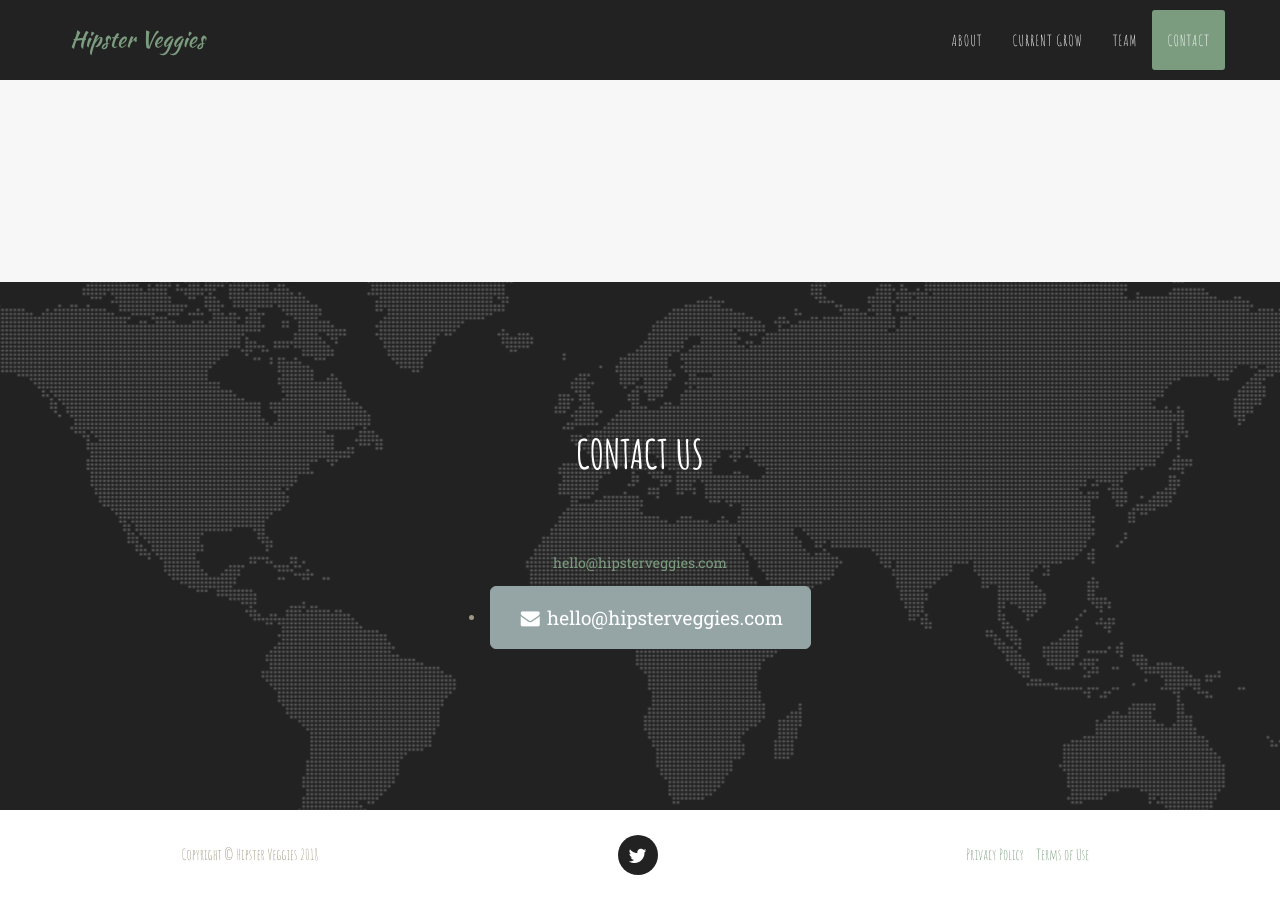
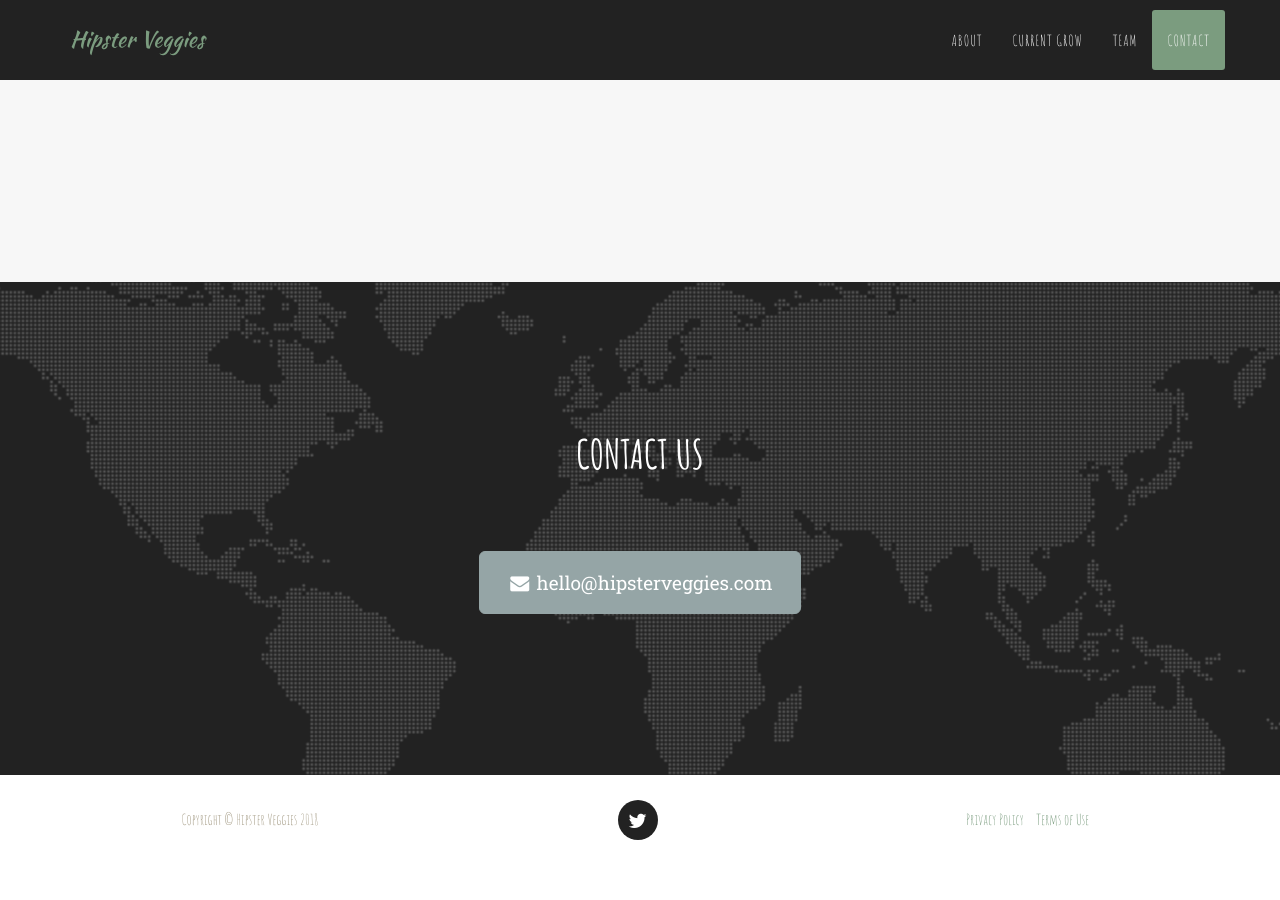
Before and after one commit to jasdumas/hipsterveggies, a Jekyll site: the page built from index.html, in a window 1280 px wide and 900 px high, scrolled down 3424 px. Built offline with Jekyll 4.4.1, drawn with Linux system fonts in a browser that asks for light colours; some web fonts are replaced; after the commit the page ends 4289 px from its top, so only the background shows below that.

Commit message:
the email button works -> remove link

```diff
--- a/_includes/contact.html
+++ b/_includes/contact.html
@@ -5,11 +5,7 @@
                     <h2 class="section-heading">Contact Us</h2>
                     <h3 class="section-subheading text-muted"></h3>
 
-                    <p><a href="mailto:{{ site.email }}">{{ site.email }}</a>
-
-                      <li>
-                          <a href="mailto:{{ site.email }}" class="btn btn-default btn-lg"><i class="fa fa-envelope fa-fw"></i> {{ site.email }}</span></a>
-                      </li>
+                      <a href="mailto:{{ site.email }}" class="btn btn-default btn-lg"><i class="fa fa-envelope fa-fw"></i> {{ site.email }}</span></a>
 
                 </p>
                 </div>
```
